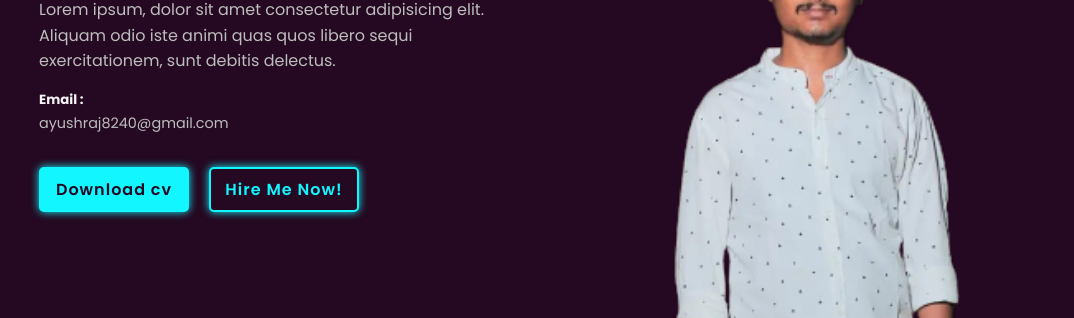
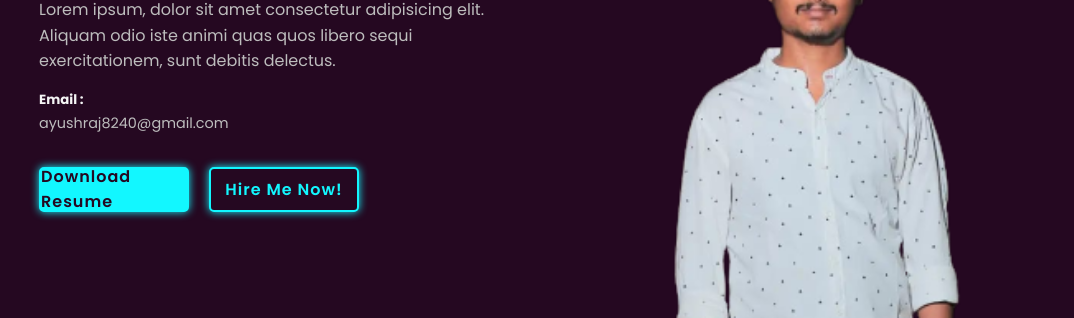
Before and after one commit to rayush9934/Ayush-Portfolio, a plain HTML site: page index.html in a window 1280 px wide. Shown: the part 351-669 px from the top of the page, without its empty margins (89-1163 px from the left). Drawn offline with nearby package versions, Linux system fonts and the light colour scheme; a web font is replaced by a local one.

Commit message:
changed cv to resume

```diff
--- a/index.html
+++ b/index.html
@@ -45,7 +45,7 @@
         </div>
 
         <div class="btn-box">
-            <a href="#" class="btn">Download cv</a>
+            <a href="#" class="btn">Download Resume</a>
             <a href="#" class="btn" >Hire Me Now!</a>
         </div>
 
```
